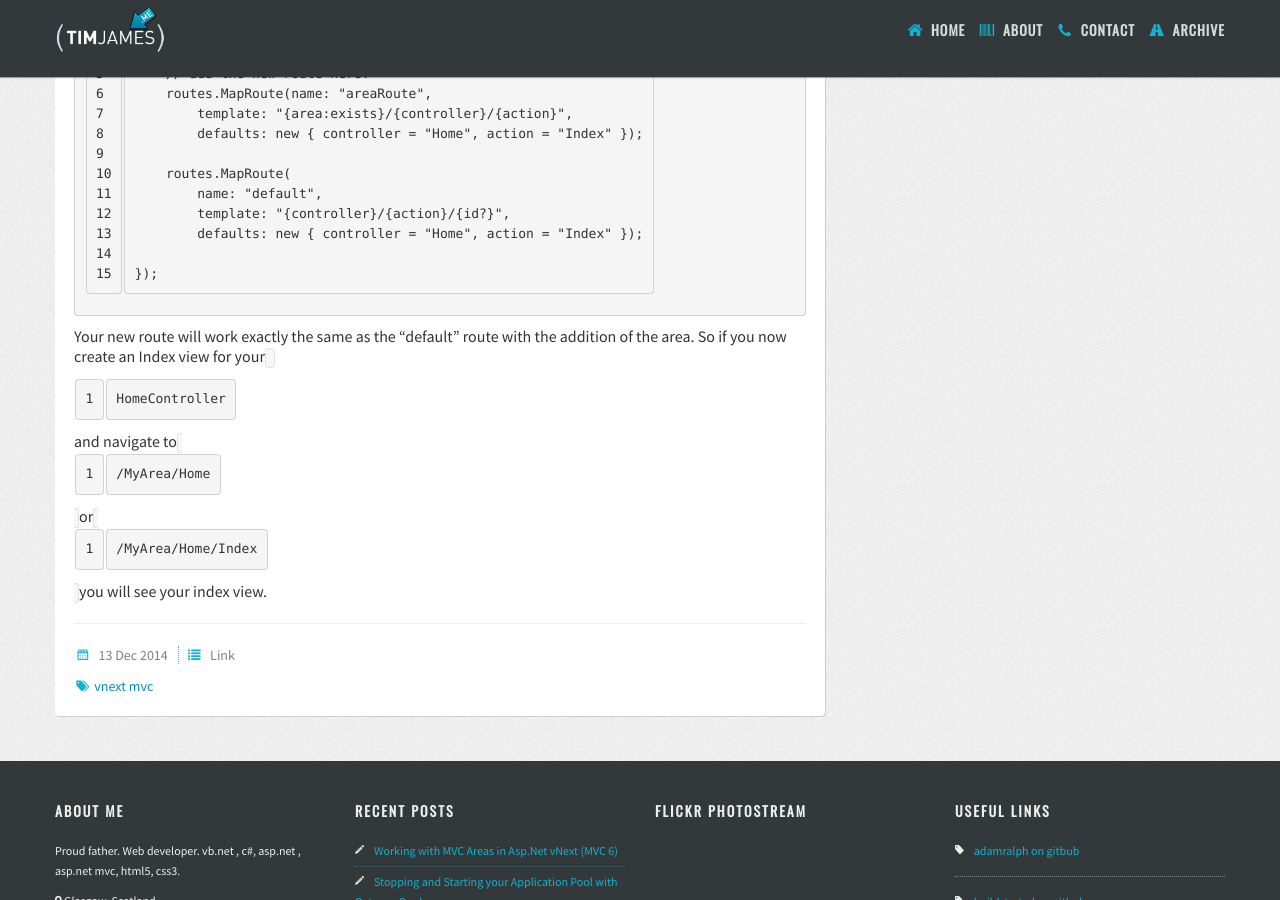
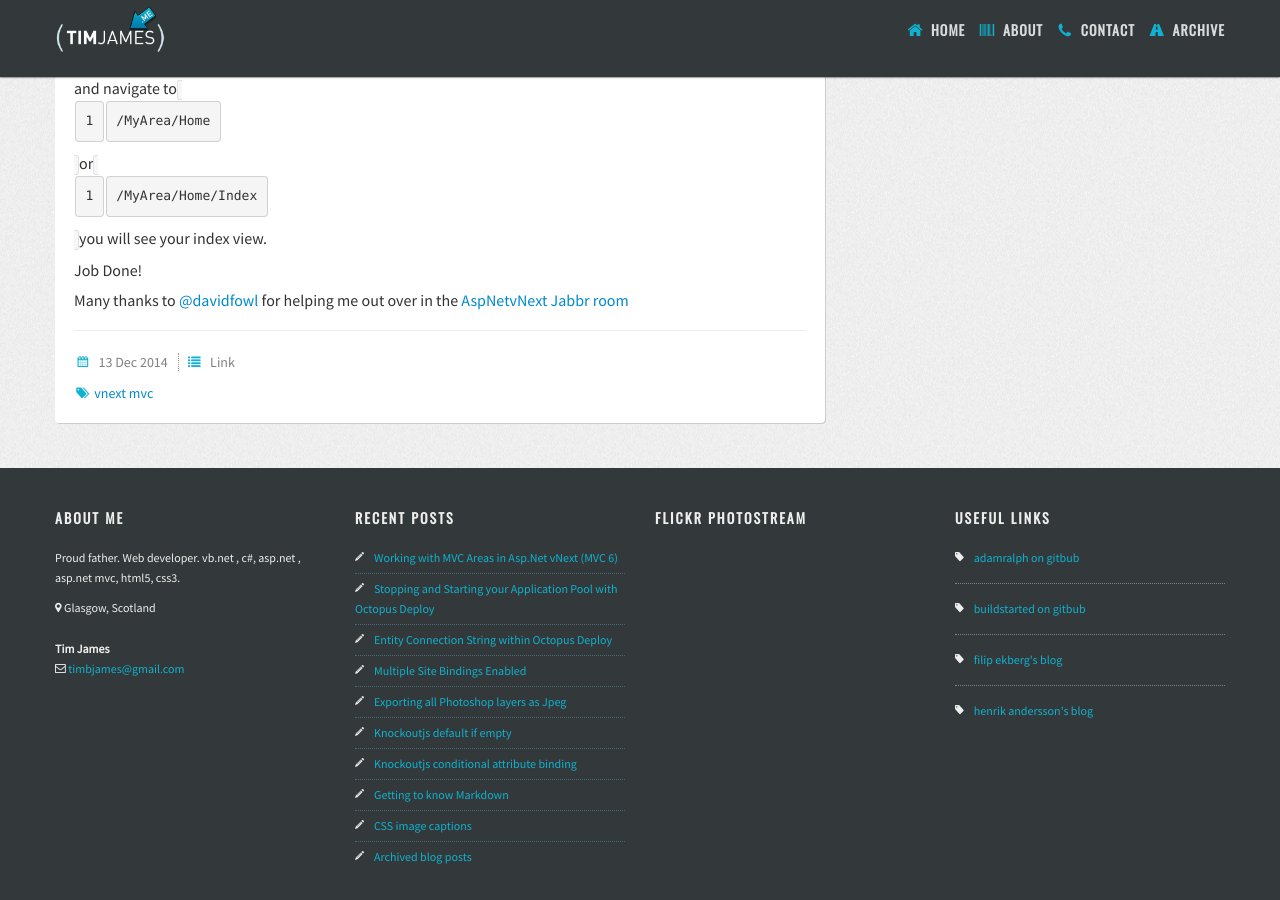
Before and after one commit to timbjames/timbjames.github.com, a Jekyll site: the page built from _posts/2014-12-13-mvc-areas-with-vnext.md, in a window 1280 px wide and 900 px high, scrolled down 2533 px. Built offline with Jekyll 4.4.1, drawn with Linux system fonts in a browser that asks for light colours; nearby versions of some CDN libraries; some web fonts are replaced; Markdown is read by kramdown in place of the engine named in the settings; comment, search, counter and statistics services are not loaded.

Commit message:
removed yt vid. added thanks

```diff
--- a/_posts/2014-12-13-mvc-areas-with-vnext.md
+++ b/_posts/2014-12-13-mvc-areas-with-vnext.md
@@ -8,7 +8,6 @@
 - vnext
 - mvc
 category: blog
-video_url: http://www.youtube.com/embed/8gQGHCvMzs8?rel=0&showinfo=0&autohide=1hd=1&wmode=transparent
 image_url: /img/vnext/asp-net-vnext1.jpg
 image_alt: Asp.Net vNext
 image_caption: Working with MVC Areas in Asp.Net vNext (MVC 6)
@@ -70,3 +69,7 @@
     });
 
 Your new route will work exactly the same as the "default" route with the addition of the area. So if you now create an Index view for your `HomeController` and navigate to `/MyArea/Home` or `/MyArea/Home/Index` you will see your index view.
+
+Job Done!
+
+Many thanks to [@davidfowl](https://twitter.com/davidfowl) for helping me out over in the [AspNetvNext Jabbr room](https://jabbr.net/#/rooms/AspNetvNext )
```
